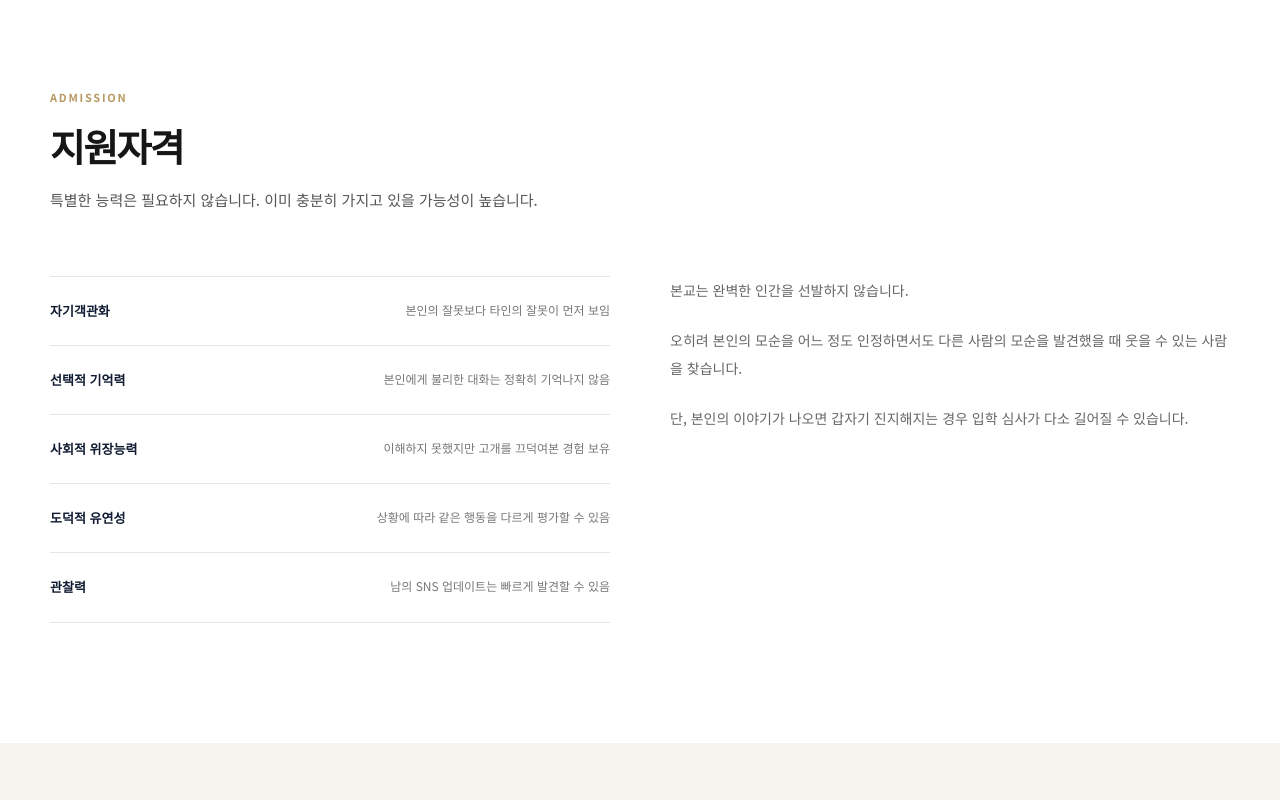
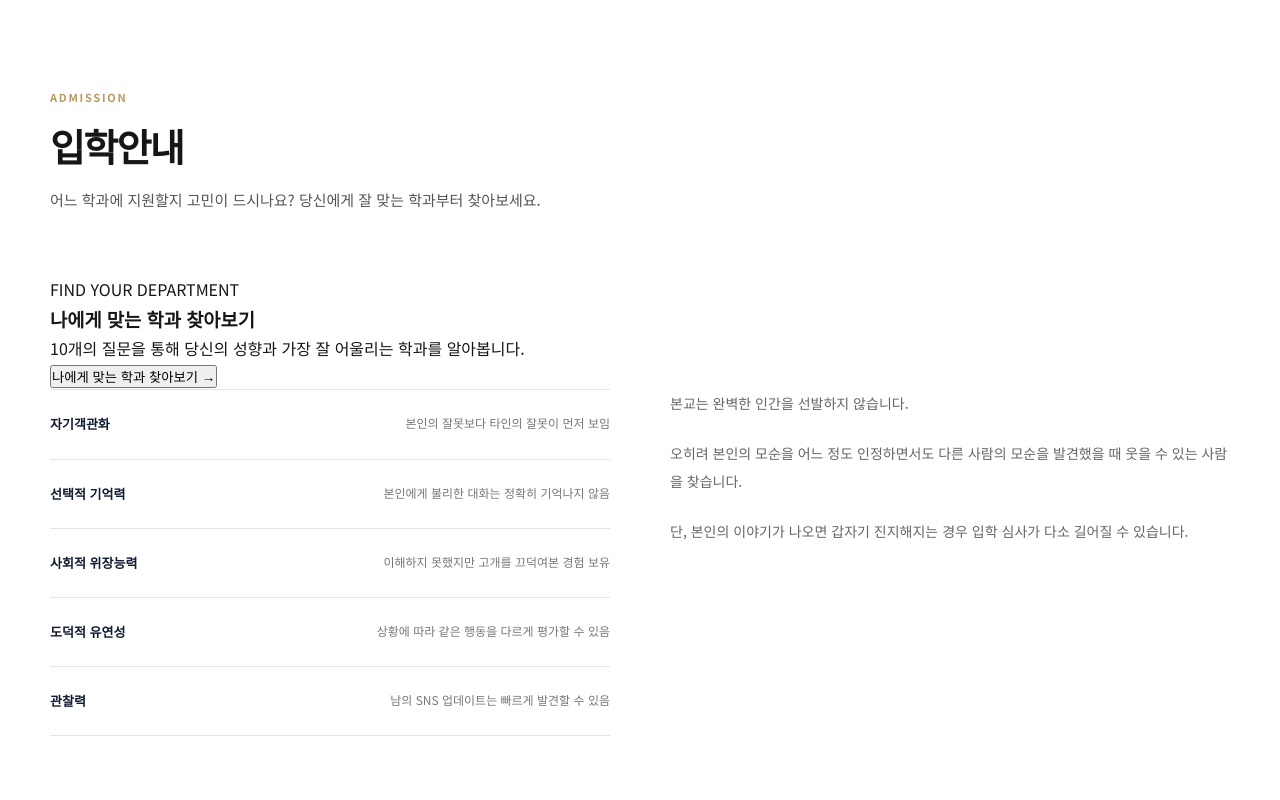
Before and after one commit to shkuhub/cyber-jorong-university, a plain HTML site: page index.html in a window 1280 px wide. Shown: the part 5640-6440 px from the top of the page. Drawn offline with nearby package versions, Linux system fonts and the light colour scheme.

Commit message:
feat: add department test entry point

```diff
--- a/index.html
+++ b/index.html
@@ -23,7 +23,7 @@
   </a>
   <nav class="nav">
     <a href="#about">대학소개</a><a href="#philosophy">교육철학</a><a href="#departments">학과안내</a><a href="#curriculum">교육과정</a><a href="#admission">입학안내</a>
-  </nav>
+</nav>
 </div></header>
 
 <section class="hero"><div class="container hero-content">
@@ -87,26 +87,36 @@
 
 <section class="section section-dark" id="curriculum"><div class="container">
   <div class="section-header reveal"><div class="section-eyebrow">3-YEAR CURRICULUM</div>
-    <h2 class="section-title">3년 동안<br>무엇을 배우는가</h2>
-    <p class="section-subtitle">관찰에서 분석으로, 분석에서 실전으로. 마지막에는 본인도 연구 대상이 됩니다.</p>
+    <h2 class="section-title">교육과정</h2>
+    <p class="section-subtitle">3년 동안 인간의 모순을 관찰하고 분석하는 공통교육과 전공교육을 이수합니다.</p>
   </div>
   <div class="curriculum-list" id="curriculumList"></div>
 </div></section>
 
 <section class="section" id="admission"><div class="container">
   <div class="section-header reveal"><div class="section-eyebrow">ADMISSION</div>
-    <h2 class="section-title">지원자격</h2>
-    <p class="section-subtitle">특별한 능력은 필요하지 않습니다. 이미 충분히 가지고 있을 가능성이 높습니다.</p>
+    <h2 class="section-title">입학안내</h2>
+    <p class="section-subtitle">어느 학과에 지원할지 고민이 드시나요? 당신에게 잘 맞는 학과부터 찾아보세요.</p>
   </div>
-  <div class="qualification-grid">
-    <div class="qualification-list reveal">
+
+  <div class="department-test-cta reveal">
+    <div>
+      <div class="department-test-eyebrow">FIND YOUR DEPARTMENT</div>
+      <h3>나에게 맞는 학과 찾아보기</h3>
+      <p>10개의 질문을 통해 당신의 성향과 가장 잘 어울리는 학과를 알아봅니다.</p>
+    </div>
+    <button type="button" class="department-test-button" id="openDepartmentTest">나에게 맞는 학과 찾아보기 <span>→</span></button>
+  </div>
+
+  <div class="qualification-grid reveal">
+    <div class="qualification-list">
       <div class="qualification-item"><span>자기객관화</span><span>본인의 잘못보다 타인의 잘못이 먼저 보임</span></div>
       <div class="qualification-item"><span>선택적 기억력</span><span>본인에게 불리한 대화는 정확히 기억나지 않음</span></div>
       <div class="qualification-item"><span>사회적 위장능력</span><span>이해하지 못했지만 고개를 끄덕여본 경험 보유</span></div>
       <div class="qualification-item"><span>도덕적 유연성</span><span>상황에 따라 같은 행동을 다르게 평가할 수 있음</span></div>
       <div class="qualification-item"><span>관찰력</span><span>남의 SNS 업데이트는 빠르게 발견할 수 있음</span></div>
     </div>
-    <div class="about-copy reveal reveal-delay-1">
+    <div class="about-copy">
       <p>본교는 완벽한 인간을 선발하지 않습니다.</p>
       <p>오히려 본인의 모순을 어느 정도 인정하면서도 다른 사람의 모순을 발견했을 때 웃을 수 있는 사람을 찾습니다.</p>
       <p>단, 본인의 이야기가 나오면 갑자기 진지해지는 경우 입학 심사가 다소 길어질 수 있습니다.</p>
@@ -126,7 +136,7 @@
   <div class="section-eyebrow">START YOUR OBSERVATION</div>
   <h2>이제, 조금 다르게 바라보세요.</h2>
   <p>세상은 생각보다 이상하고,<br>사람은 생각보다 일관되지 않습니다.</p>
-  <a href="#admission" class="cta-button">입학안내 확인하기</a>
+  <button type="button" class="cta-button" id="openDepartmentTestBottom">나에게 맞는 학과 찾아보기</button>
 </div></div></section>
 
 <footer class="footer"><div class="container">
```
